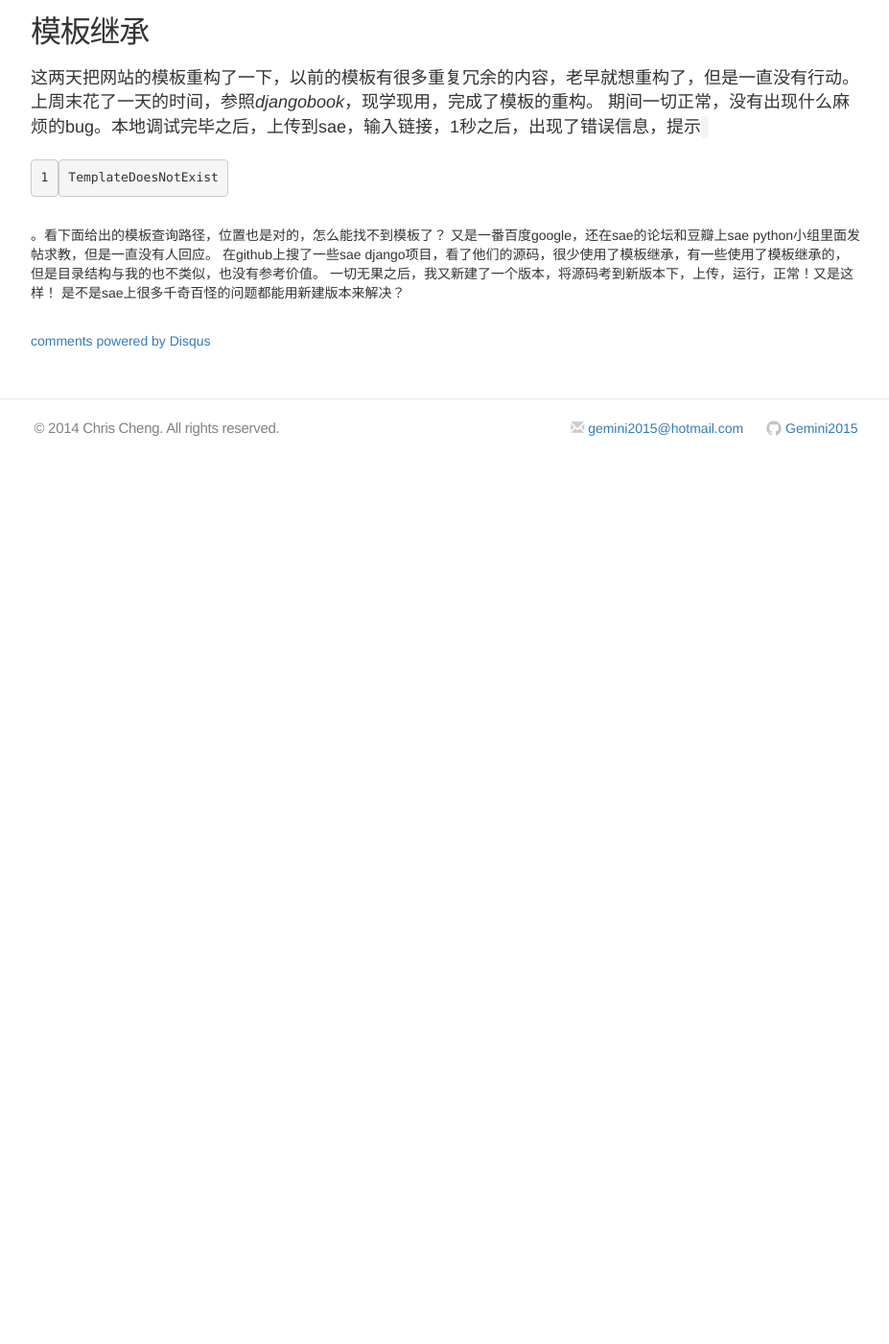
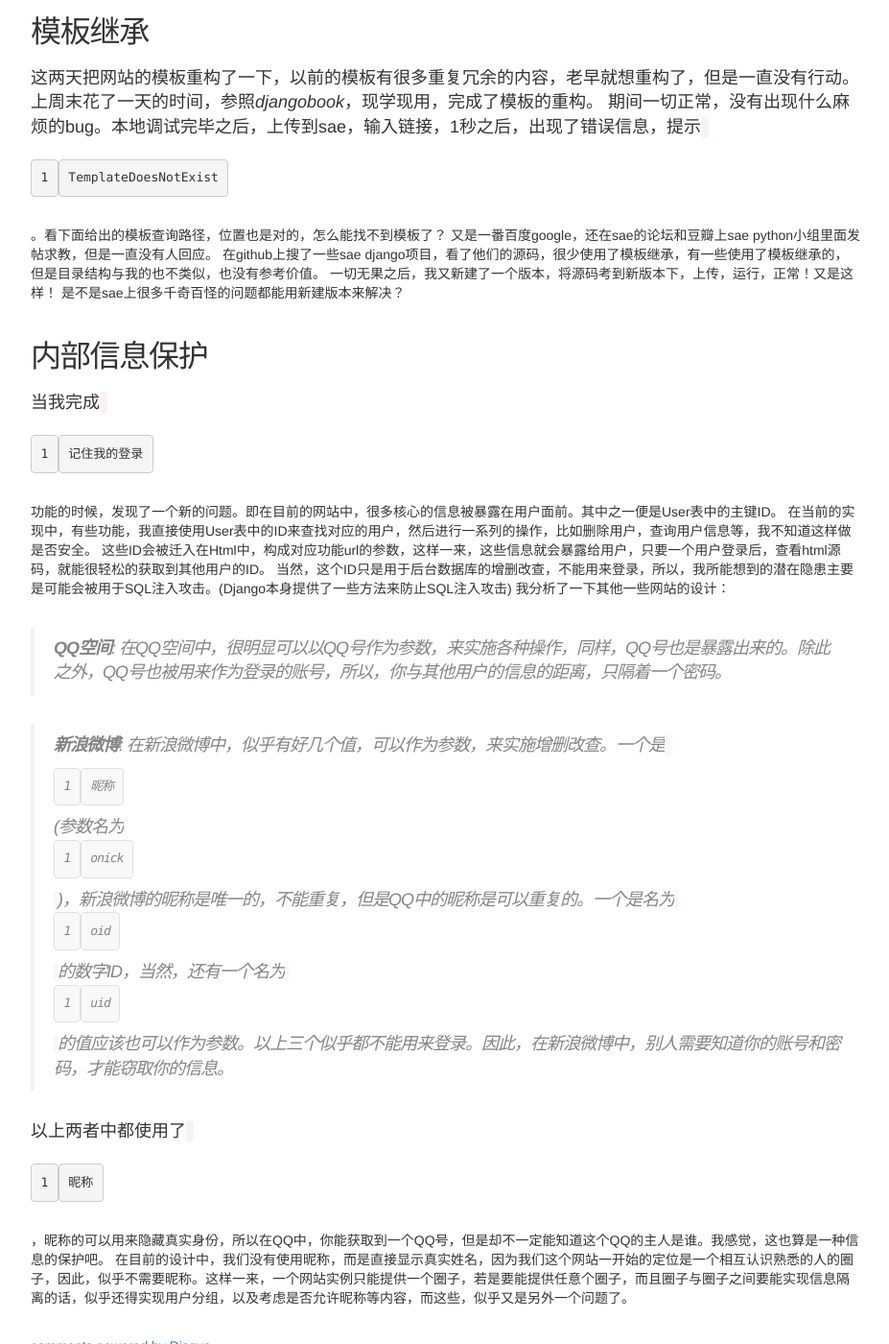
Before and after one commit to Gemini2015/gemini2015.github.io, a Jekyll site: the page built from _posts/2014-11-10-sae-django-note.markdown, in a window 1280 px wide and 1400 px high, scrolled down 1449 px. Shown: the whole window at 96% size, without its empty margins (175-1102 px from the left). Built offline with Jekyll 4.4.1, drawn with Linux system fonts in a browser that asks for light colours; nearby versions of some CDN libraries; comment, search, counter and statistics services are not loaded; before the commit the page ends 1940 px from its top, so only the background shows below that.

Commit message:
update post

```diff
--- a/_posts/2014-08-17-thinking-in-password.markdown
+++ b/_posts/2014-08-17-thinking-in-password.markdown
@@ -3,6 +3,7 @@ layout:	post
 title:	"关于“密码可信处理”的思考"
 date:	2014-08-17 19:44:28
 categories:	thinking-in-password
+description: 对于当前用户认证模型的安全性的思考
 ---
 
 之前做网站的时候，对于用户的模型的建立与实现，有一些简单的了解，
--- a/_posts/2014-09-09-3d-game-engine-programming.markdown
+++ b/_posts/2014-09-09-3d-game-engine-programming.markdown
@@ -3,6 +3,7 @@ layout:	post
 title:	"3D Game Engine Programming - 整理"
 date:	2014-09-09 21:30:50
 categories:	game dev
+description: 从零开始，记录一个游戏引擎的设计过程
 ---
 
 
--- a/_posts/2014-11-10-sae-django-note.markdown
+++ b/_posts/2014-11-10-sae-django-note.markdown
@@ -38,3 +38,21 @@ sae上用数字区分版本。当时版本1已经完成了，准备建立版本2
 在github上搜了一些sae django项目，看了他们的源码，很少使用了模板继承，有一些使用了模板继承的，但是目录结构与我的也不类似，也没有参考价值。
 一切无果之后，我又新建了一个版本，将源码考到新版本下，上传，运行，正常！又是这样！
 是不是sae上很多千奇百怪的问题都能用新建版本来解决？
+
+
+## 内部信息保护
+
+当我完成`记住我的登录`功能的时候，发现了一个新的问题。即在目前的网站中，很多核心的信息被暴露在用户面前。其中之一便是User表中的主键ID。
+在当前的实现中，有些功能，我直接使用User表中的ID来查找对应的用户，然后进行一系列的操作，比如删除用户，查询用户信息等，我不知道这样做是否安全。
+这些ID会被迁入在Html中，构成对应功能url的参数，这样一来，这些信息就会暴露给用户，只要一个用户登录后，查看html源码，就能很轻松的获取到其他用户的ID。
+当然，这个ID只是用于后台数据库的增删改查，不能用来登录，所以，我所能想到的潜在隐患主要是可能会被用于SQL注入攻击。(Django本身提供了一些方法来防止SQL注入攻击)
+我分析了一下其他一些网站的设计：
+
+>***QQ空间***:
+>在QQ空间中，很明显可以以QQ号作为参数，来实施各种操作，同样，QQ号也是暴露出来的。除此之外，QQ号也被用来作为登录的账号，所以，你与其他用户的信息的距离，只隔着一个密码。
+
+>***新浪微博***:
+>在新浪微博中，似乎有好几个值，可以作为参数，来实施增删改查。一个是`昵称`(参数名为`onick`)，新浪微博的昵称是唯一的，不能重复，但是QQ中的昵称是可以重复的。一个是名为`oid`的数字ID，当然，还有一个名为`uid`的值应该也可以作为参数。以上三个似乎都不能用来登录。因此，在新浪微博中，别人需要知道你的账号和密码，才能窃取你的信息。
+
+以上两者中都使用了`昵称`，昵称的可以用来隐藏真实身份，所以在QQ中，你能获取到一个QQ号，但是却不一定能知道这个QQ的主人是谁。我感觉，这也算是一种信息的保护吧。
+在目前的设计中，我们没有使用昵称，而是直接显示真实姓名，因为我们这个网站一开始的定位是一个相互认识熟悉的人的圈子，因此，似乎不需要昵称。这样一来，一个网站实例只能提供一个圈子，若是要能提供任意个圈子，而且圈子与圈子之间要能实现信息隔离的话，似乎还得实现用户分组，以及考虑是否允许昵称等内容，而这些，似乎又是另外一个问题了。
```
